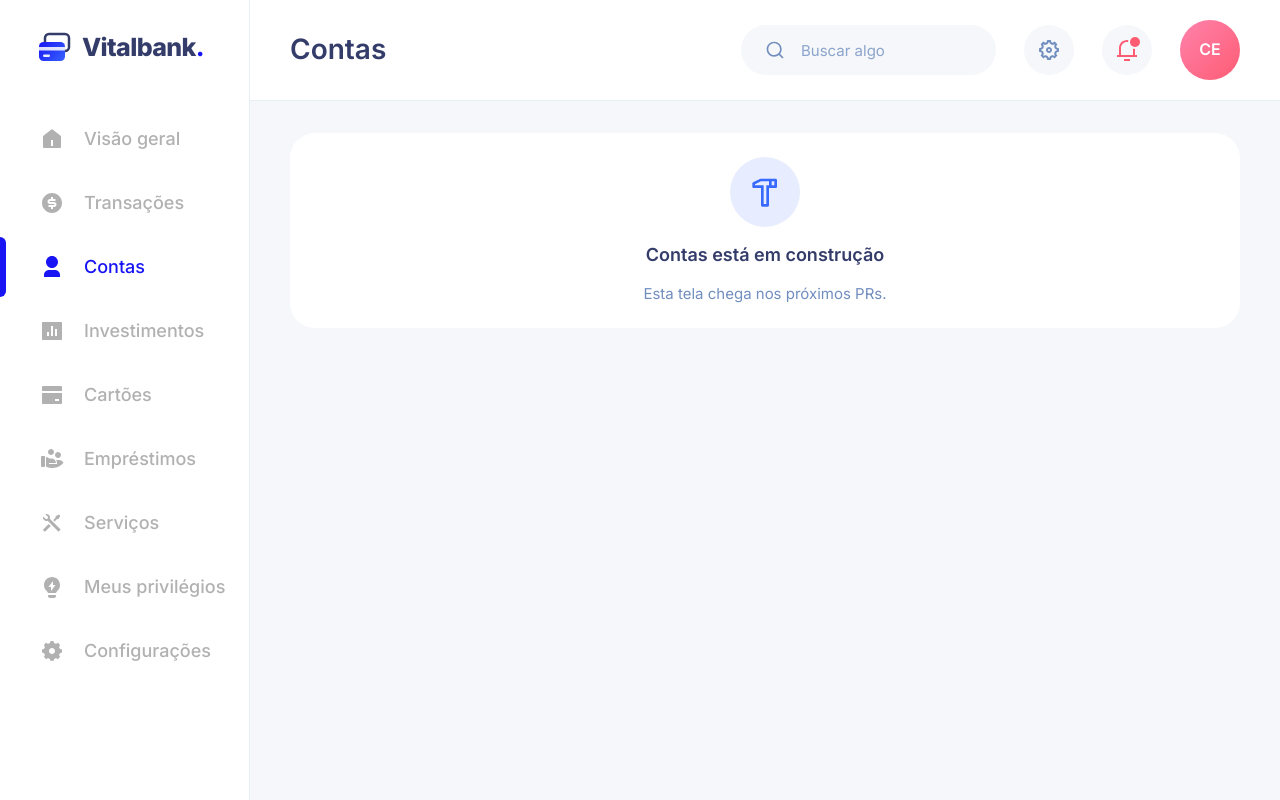
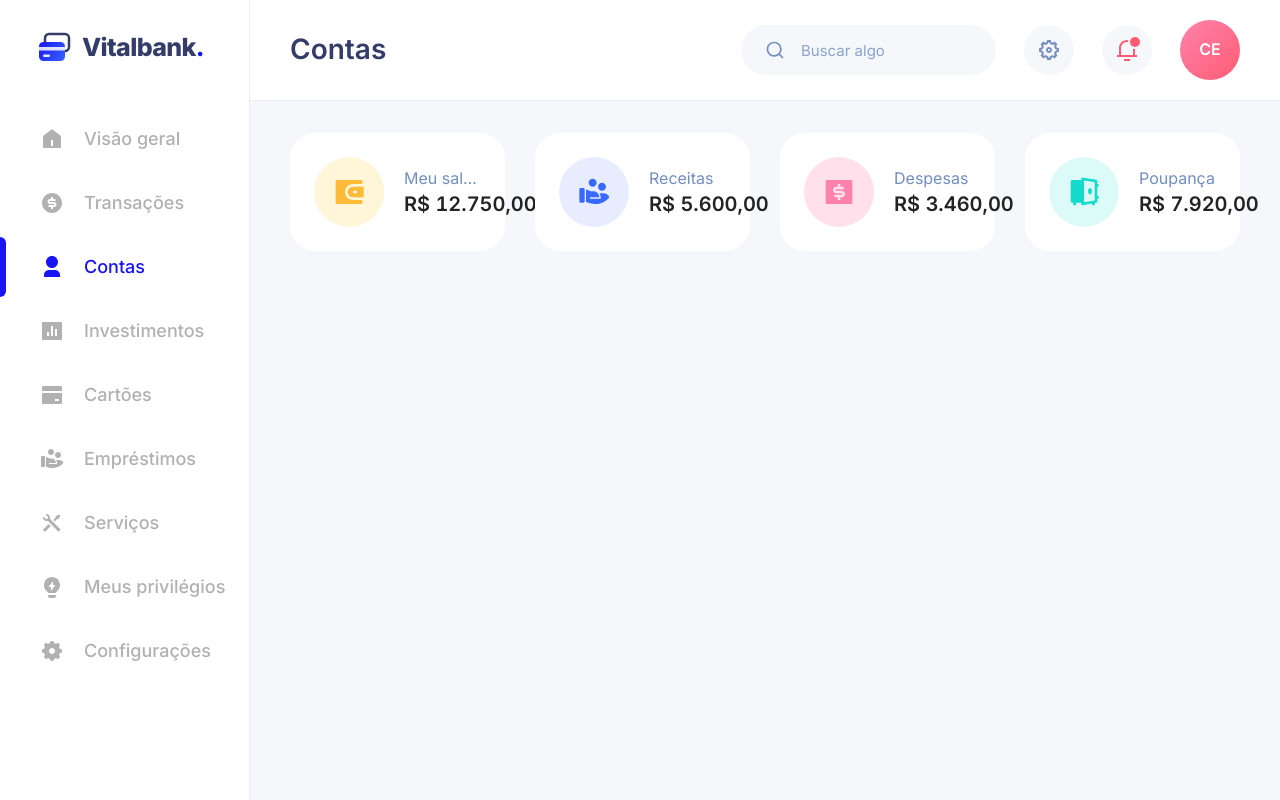
Before and after one commit to VictorNascimento14/Vitalbank, a Next.js app: page /contas in a window 1280 px wide. Built offline with nearby package versions, Linux system fonts and the light colour scheme.

Commit message:
feat(contas): resumo com saldo, receitas, despesas e poupança (#98)

```diff
--- a/src/app/(painel)/contas/page.tsx
+++ b/src/app/(painel)/contas/page.tsx
@@ -1,5 +1,11 @@
-import { EmBreve } from "@/ui";
+import { resumoDaConta } from "@/dados";
+import { ResumoDaConta } from "@/telas/contas/ResumoDaConta";
 
-export default function Contas() {
-  return <EmBreve tela="Contas" />;
+export default async function Contas() {
+  const resumo = await resumoDaConta();
+  return (
+    <div className="grid grid-cols-1 gap-6 lg:gap-[30px] xl:grid-cols-[minmax(0,73fr)_minmax(0,35fr)]">
+      <ResumoDaConta resumo={resumo} />
+    </div>
+  );
 }
--- a/src/dados/index.ts
+++ b/src/dados/index.ts
@@ -4,6 +4,7 @@
  */
 import { ATIVIDADE_SEMANAL } from "./sementes/atividade";
 import { CARTOES } from "./sementes/cartoes";
+import { RESUMO_DA_CONTA } from "./sementes/conta";
 import { CONTATOS } from "./sementes/contatos";
 import { DESPESAS_POR_CATEGORIA } from "./sementes/despesas";
 import { DESPESAS_MENSAIS } from "./sementes/despesasMensais";
@@ -42,3 +43,8 @@ export async function historicoDeSaldo() {
 export async function despesasMensais() {
   return DESPESAS_MENSAIS;
 }
+
+/** Saldo, receitas e despesas do mês e o total poupado. */
+export async function resumoDaConta() {
+  return RESUMO_DA_CONTA;
+}
--- /dev/null
+++ b/src/dados/sementes/conta.ts
@@ -0,0 +1,7 @@
+/** Resumo da conta no mês, em centavos (kit: Accounts, primeira linha). */
+export const RESUMO_DA_CONTA = {
+  saldo: 1275000,
+  receitas: 560000,
+  despesas: 346000,
+  poupanca: 792000,
+} as const;
--- /dev/null
+++ b/src/telas/contas/ResumoDaConta.tsx
@@ -0,0 +1,26 @@
+import { RiHandCoinFill, RiMoneyDollarBoxFill, RiSafe2Fill, RiWallet3Fill } from "@remixicon/react";
+import type { resumoDaConta } from "@/dados";
+import { CartaoDeResumo } from "@/ui";
+import { Escalonado, ItemEscalonado } from "@/ui/movimento";
+
+type Dados = Awaited<ReturnType<typeof resumoDaConta>>;
+
+export function ResumoDaConta({ resumo }: { resumo: Dados }) {
+  const cartoes = [
+    { rotulo: "Meu saldo", valor: resumo.saldo, tom: "amarelo", icone: <RiWallet3Fill /> },
+    { rotulo: "Receitas", valor: resumo.receitas, tom: "azul", icone: <RiHandCoinFill /> },
+    { rotulo: "Despesas", valor: resumo.despesas, tom: "rosa", icone: <RiMoneyDollarBoxFill /> },
+    { rotulo: "Poupança", valor: resumo.poupanca, tom: "turquesa", icone: <RiSafe2Fill /> },
+  ] as const;
+  return (
+    <section aria-label="Resumo da conta" className="xl:col-span-2">
+      <Escalonado como="ul" className="grid grid-cols-2 gap-4 md:gap-6 xl:grid-cols-4 xl:gap-[30px]">
+        {cartoes.map((c) => (
+          <ItemEscalonado key={c.rotulo} como="li">
+            <CartaoDeResumo {...c} className="h-full" />
+          </ItemEscalonado>
+        ))}
+      </Escalonado>
+    </section>
+  );
+}
```
Also changed, not shown: 1 other file (tests, documents, lock files or other folders).
